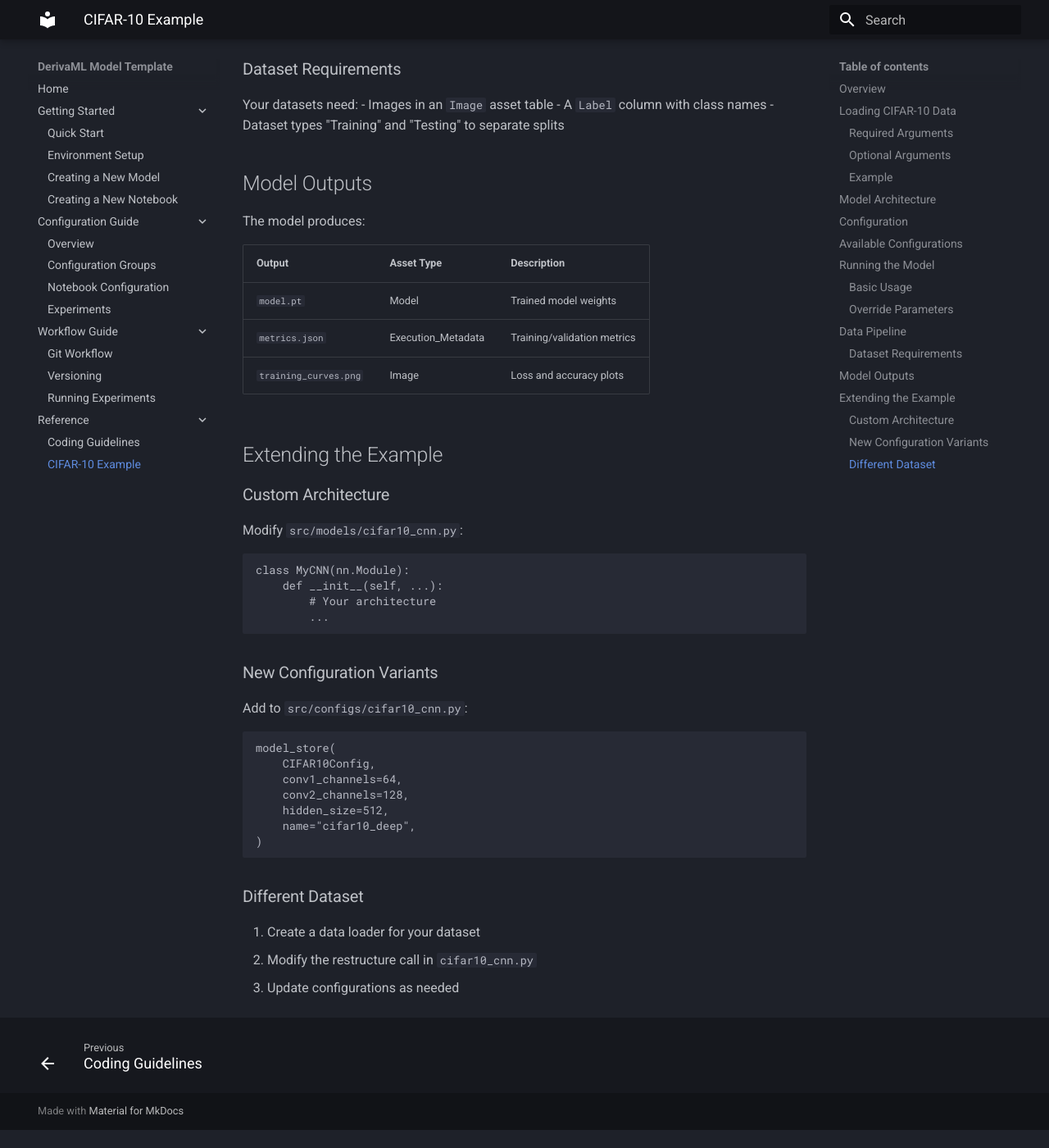
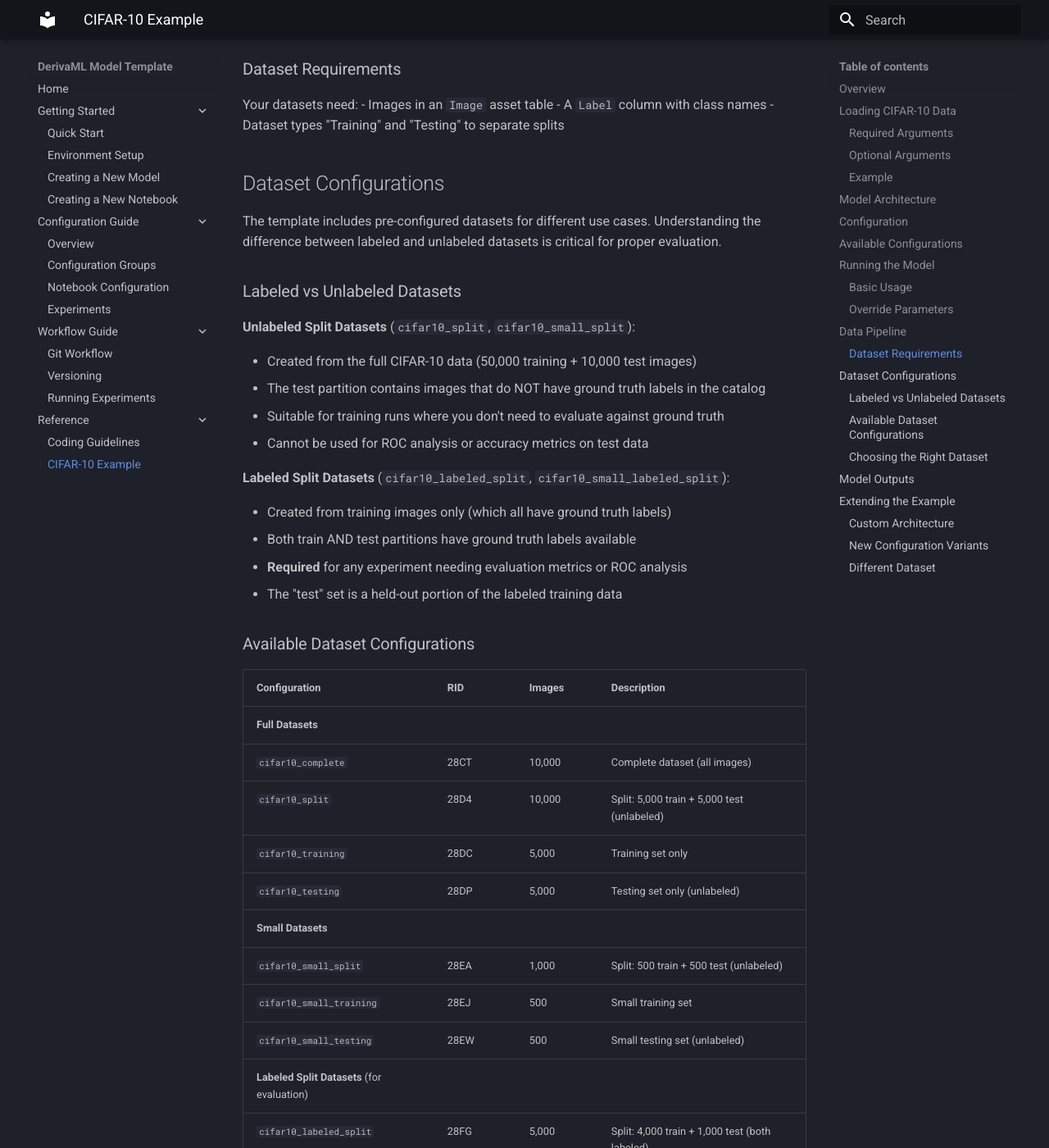
Before and after one commit to informatics-isi-edu/deriva-ml-model-template, an MkDocs documentation site: the page built from docs/reference/cifar10-example.md, in a window 1280 px wide and 1400 px high, scrolled down 3888 px. Shown: the whole window at 82% size. Built offline with MkDocs 1.6.1 and Material for MkDocs 9.7.7, drawn with Linux system fonts in a browser that asks for light colours; before the commit the page ends 5266 px from its top, so only the background shows below that; some of the changed text lies outside the part shown.

Commit message:
Add CIFAR-10 dataset documentation
Document labeled vs unlabeled dataset configurations in both README
and the CIFAR-10 reference documentation. Explains when to use each
dataset type and includes a decision tree for choosing the right one.

Co-Authored-By: Claude Opus 4.5 <noreply@anthropic.com>

````diff
--- a/docs/reference/cifar10-example.md
+++ b/docs/reference/cifar10-example.md
@@ -154,6 +154,71 @@ Your datasets need:
 - A `Label` column with class names
 - Dataset types "Training" and "Testing" to separate splits
 
+## Dataset Configurations
+
+The template includes pre-configured datasets for different use cases. Understanding the difference between labeled and unlabeled datasets is critical for proper evaluation.
+
+### Labeled vs Unlabeled Datasets
+
+**Unlabeled Split Datasets** (`cifar10_split`, `cifar10_small_split`):
+
+- Created from the full CIFAR-10 data (50,000 training + 10,000 test images)
+- The test partition contains images that do NOT have ground truth labels in the catalog
+- Suitable for training runs where you don't need to evaluate against ground truth
+- Cannot be used for ROC analysis or accuracy metrics on test data
+
+**Labeled Split Datasets** (`cifar10_labeled_split`, `cifar10_small_labeled_split`):
+
+- Created from training images only (which all have ground truth labels)
+- Both train AND test partitions have ground truth labels available
+- **Required** for any experiment needing evaluation metrics or ROC analysis
+- The "test" set is a held-out portion of the labeled training data
+
+### Available Dataset Configurations
+
+| Configuration | RID | Images | Description |
+|--------------|-----|--------|-------------|
+| **Full Datasets** |
+| `cifar10_complete` | 28CT | 10,000 | Complete dataset (all images) |
+| `cifar10_split` | 28D4 | 10,000 | Split: 5,000 train + 5,000 test (unlabeled) |
+| `cifar10_training` | 28DC | 5,000 | Training set only |
+| `cifar10_testing` | 28DP | 5,000 | Testing set only (unlabeled) |
+| **Small Datasets** |
+| `cifar10_small_split` | 28EA | 1,000 | Split: 500 train + 500 test (unlabeled) |
+| `cifar10_small_training` | 28EJ | 500 | Small training set |
+| `cifar10_small_testing` | 28EW | 500 | Small testing set (unlabeled) |
+| **Labeled Split Datasets** (for evaluation) |
+| `cifar10_labeled_split` | 28FG | 5,000 | Split: 4,000 train + 1,000 test (both labeled) |
+| `cifar10_labeled_training` | 28FT | 4,000 | Labeled training set |
+| `cifar10_labeled_testing` | 28G4 | 1,000 | Labeled testing set |
+| `cifar10_small_labeled_split` | 28GR | 500 | Split: 400 train + 100 test (both labeled) |
+| `cifar10_small_labeled_training` | 28H2 | 400 | Small labeled training set |
+| `cifar10_small_labeled_testing` | 28HC | 100 | Small labeled testing set |
+
+### Choosing the Right Dataset
+
+Use this decision tree:
+
+1. **Will you compute accuracy, ROC curves, or other metrics on test predictions?**
+   - YES → Use `cifar10_labeled_split` or `cifar10_small_labeled_split`
+   - NO → Any dataset is fine
+
+2. **Do you need fast iteration during development?**
+   - YES → Use small datasets (`cifar10_small_*`)
+   - NO → Use full datasets
+
+3. **Examples:**
+   ```bash
+   # Quick training with evaluation (recommended for experiments)
+   uv run deriva-ml-run +experiment=cifar10_quick  # Uses cifar10_small_labeled_split
+
+   # Training only, no evaluation needed
+   uv run deriva-ml-run datasets=cifar10_training model_config=cifar10_default
+
+   # Full evaluation run
+   uv run deriva-ml-run +experiment=cifar10_extended  # Uses cifar10_labeled_split
+   ```
+
 ## Model Outputs
 
 The model produces:
````
Also changed, not shown: README.md (+17 -1 lines).
